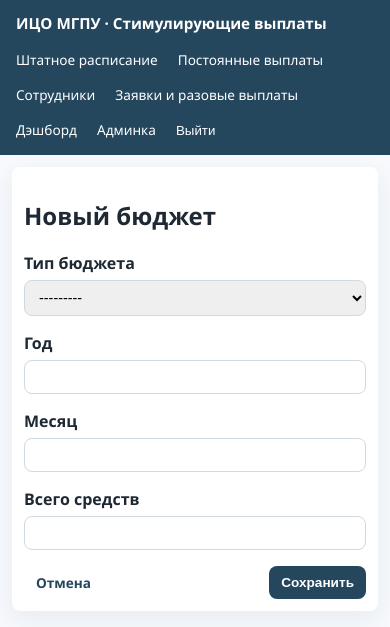
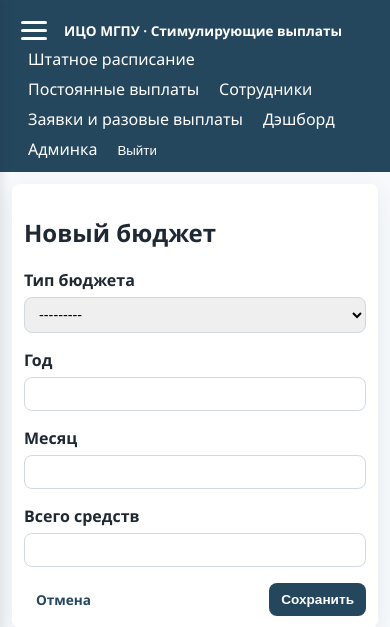
Before and after one commit to wowochkin/stimul_ico, a Django app: page /budgeting/add/ in a window 390 px wide. Shown: the top 627 px of the page. Run offline with Django 5.2, Linux system fonts and the light colour scheme; a user stored in the database is signed in.

Commit message:
Add sidebar and menu toggle functionality with responsive styles
- Introduced a sidebar for navigation with links based on user permissions.
- Added a menu toggle button in the header for mobile accessibility.
- Enhanced CSS for the sidebar and menu toggle, including transitions and hover effects.
- Updated the base HTML template to integrate the new sidebar and menu structure.

```diff
--- a/backend/static/css/main.css
+++ b/backend/static/css/main.css
@@ -10,6 +10,7 @@
     color: #1f2933;
     background-color: var(--bg);
     margin: 0;
+    transition: margin 0.3s ease;
 }
 
 a {
@@ -29,6 +30,14 @@
     justify-content: space-between;
     align-items: center;
     flex-wrap: wrap;
+    position: relative;
+    z-index: 1000;
+}
+
+.header-left {
+    display: flex;
+    align-items: center;
+    gap: 12px;
 }
 
 .header nav {
@@ -453,6 +462,155 @@
     color: #fff;
 }
 
+/* Кнопка бургер-меню */
+.menu-toggle {
+    display: none;
+    flex-direction: column;
+    gap: 5px;
+    background: none;
+    border: none;
+    cursor: pointer;
+    padding: 5px;
+    width: 36px;
+    height: 36px;
+    justify-content: center;
+    align-items: center;
+    transition: transform 0.2s ease;
+}
+
+.menu-toggle:hover {
+    transform: scale(1.1);
+}
+
+.menu-toggle:active {
+    transform: scale(0.95);
+}
+
+.menu-toggle span {
+    width: 100%;
+    height: 3px;
+    background-color: #fff;
+    transition: all 0.3s ease;
+    border-radius: 2px;
+}
+
+.menu-toggle.active span:nth-child(1) {
+    transform: rotate(45deg) translate(7px, 7px);
+}
+
+.menu-toggle.active span:nth-child(2) {
+    opacity: 0;
+}
+
+.menu-toggle.active span:nth-child(3) {
+    transform: rotate(-45deg) translate(7px, -7px);
+}
+
+/* Сайдбар */
+.sidebar {
+    position: fixed;
+    top: 0;
+    left: 0;
+    width: 280px;
+    height: 100%;
+    background-color: #fff;
+    box-shadow: 2px 0 10px rgba(0, 0, 0, 0.1);
+    transform: translateX(-100%);
+    transition: transform 0.3s ease;
+    z-index: 1001;
+    overflow-y: auto;
+}
+
+.sidebar.active {
+    transform: translateX(0);
+}
+
+.sidebar-header {
+    display: flex;
+    justify-content: space-between;
+    align-items: center;
+    padding: 20px;
+    background-color: var(--primary);
+    color: #fff;
+    border-bottom: 1px solid rgba(255, 255, 255, 0.1);
+}
+
+.sidebar-header strong {
+    font-size: 1.1rem;
+}
+
+.menu-close {
+    background: none;
+    border: none;
+    color: #fff;
+    font-size: 2rem;
+    cursor: pointer;
+    padding: 0;
+    width: 32px;
+    height: 32px;
+    display: flex;
+    align-items: center;
+    justify-content: center;
+    line-height: 1;
+}
+
+.sidebar-nav {
+    display: flex;
+    flex-direction: column;
+    padding: 10px 0;
+}
+
+.sidebar-nav a,
+.sidebar-nav .logout-form {
+    padding: 14px 20px;
+    color: var(--primary);
+    text-decoration: none;
+    border-bottom: 1px solid #edf2f5;
+    transition: background-color 0.2s ease;
+    display: block;
+}
+
+.sidebar-nav a:hover {
+    background-color: rgba(37, 71, 94, 0.05);
+    color: var(--primary);
+}
+
+.sidebar-logout {
+    background: none;
+    border: none;
+    color: var(--primary);
+    font-weight: 500;
+    padding: 14px 20px;
+    text-align: left;
+    width: 100%;
+    cursor: pointer;
+    border-bottom: none;
+}
+
+.sidebar-logout:hover {
+    background-color: rgba(239, 68, 68, 0.05);
+    color: #d73232;
+}
+
+/* Overlay */
+.sidebar-overlay {
+    position: fixed;
+    top: 0;
+    left: 0;
+    width: 100%;
+    height: 100%;
+    background-color: rgba(0, 0, 0, 0.5);
+    opacity: 0;
+    visibility: hidden;
+    transition: opacity 0.3s ease, visibility 0.3s ease;
+    z-index: 1000;
+}
+
+.sidebar-overlay.active {
+    opacity: 1;
+    visibility: visible;
+}
+
 /* Адаптивные стили */
 
 /* Планшеты */
@@ -493,30 +651,22 @@
 
     .header {
         padding: 12px 16px;
-        flex-direction: column;
-        align-items: flex-start;
-        gap: 12px;
     }
 
-    .header nav {
-        width: 100%;
-        flex-wrap: wrap;
-        gap: 8px;
+    .header-left {
+        flex: 1;
+    }
+
+    .header-left strong {
+        font-size: 0.9rem;
+    }
+
+    .menu-toggle {
+        display: flex;
     }
 
     .header-nav {
-        width: 100%;
-    }
-
-    .header nav a,
-    .header .logout-form {
-        margin-left: 0;
-        margin-right: 12px;
-        font-size: 0.9rem;
-    }
-
-    .logout-form {
-        margin-left: 0 !important;
+        display: none;
     }
 
     .card {
@@ -578,18 +728,8 @@
         padding: 12px;
     }
 
-    .header strong {
-        font-size: 0.95rem;
-    }
-
-    .header-nav {
-        gap: 6px;
-    }
-
-    .header nav a,
-    .header .logout-form {
+    .header-left strong {
         font-size: 0.85rem;
-        padding: 4px 0;
     }
 
     .card {
--- a/backend/templates/base.html
+++ b/backend/templates/base.html
@@ -9,7 +9,12 @@
 </head>
 <body>
 <header class="header">
-    <div>
+    <div class="header-left">
+        <button class="menu-toggle" id="menu-toggle" aria-label="Открыть меню">
+            <span></span>
+            <span></span>
+            <span></span>
+        </button>
         <strong>ИЦО МГПУ · Стимулирующие выплаты</strong>
     </div>
     <nav class="header-nav">
@@ -41,6 +46,45 @@
         {% endif %}
     </nav>
 </header>
+
+<!-- Сайдбар -->
+<aside class="sidebar" id="sidebar">
+    <div class="sidebar-header">
+        <strong>Меню</strong>
+        <button class="menu-close" id="menu-close" aria-label="Закрыть меню">×</button>
+    </div>
+    <nav class="sidebar-nav">
+        {% if user.is_authenticated %}
+            {% if perms.staffing.view_positionquota %}
+                <a href="{% url 'staffing:quota-list' %}">Штатное расписание</a>
+            {% endif %}
+            {% if perms.recurring_payments.view_recurringperiod %}
+                <a href="{% url 'recurring_payments:period-list' %}">Постоянные выплаты</a>
+            {% endif %}
+            {% if perms.stimuli.view_employee %}
+                <a href="{% url 'employee-list' %}">Сотрудники</a>
+            {% endif %}
+            {% if perms.one_time_payments.view_requestcampaign %}
+                <a href="{% url 'one_time_payments:campaign-list' %}">Заявки и разовые выплаты</a>
+            {% else %}
+                <a href="{% url 'request-list' %}">Заявки</a>
+            {% endif %}
+            {% if perms.dashboard.view_dashboard %}
+                <a href="{% url 'dashboard:overview' %}">Дэшборд</a>
+            {% endif %}
+            {% if user.is_staff %}
+                <a href="{% url 'admin:index' %}">Админка</a>
+            {% endif %}
+            <form method="post" action="{% url 'logout' %}" class="logout-form">
+                {% csrf_token %}
+                <button type="submit" class="logout-link sidebar-logout">Выйти</button>
+            </form>
+        {% endif %}
+    </nav>
+</aside>
+
+<!-- Overlay для затемнения фона -->
+<div class="sidebar-overlay" id="sidebar-overlay"></div>
 <div class="container">
     {% if messages %}
         <div class="messages">
@@ -53,6 +97,7 @@
 </div>
 <script src="{% static 'js/autosubmit.js' %}"></script>
 <script src="{% static 'js/bulk-actions.js' %}"></script>
+<script src="{% static 'js/sidebar.js' %}"></script>
 {% block extra_scripts %}{% endblock %}
 </body>
 </html>
```
Also changed, not shown: backend/static/js/sidebar.js (added, +57 -0 lines).
